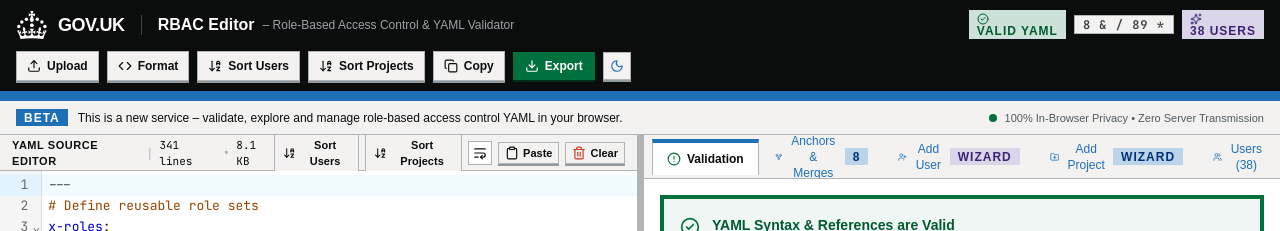
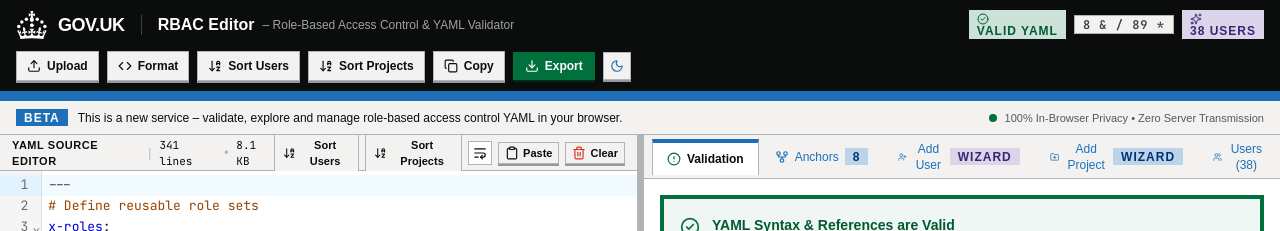
Before and after one commit to smford/rbac-editor, a React (Vite) app: page / in a window 1280 px wide. Shown: the top 231 px of the page. Built offline with nearby package versions, Linux system fonts and the light colour scheme.

Commit message:
fix(ui): rename Anchors & Merges tab to Anchors

```diff
--- a/src/components/RightPanel.tsx
+++ b/src/components/RightPanel.tsx
@@ -83,7 +83,7 @@
             )}
           </button>
 
-          {/* Anchors & Aliases Tab */}
+          {/* Anchors Tab */}
           <button
             onClick={() => setActiveTab('anchors')}
             className={`flex items-center gap-1.5 px-3.5 py-2 text-xs transition-all cursor-pointer ${
@@ -93,7 +93,7 @@
             }`}
           >
             <GitFork className="w-3.5 h-3.5" />
-            <span>Anchors &amp; Merges</span>
+            <span>Anchors</span>
             {validationResult.stats.anchorCount > 0 && (
               <span className="govuk-tag govuk-tag--blue text-[10px] py-0.2 px-1">
                 {validationResult.stats.anchorCount}
```
